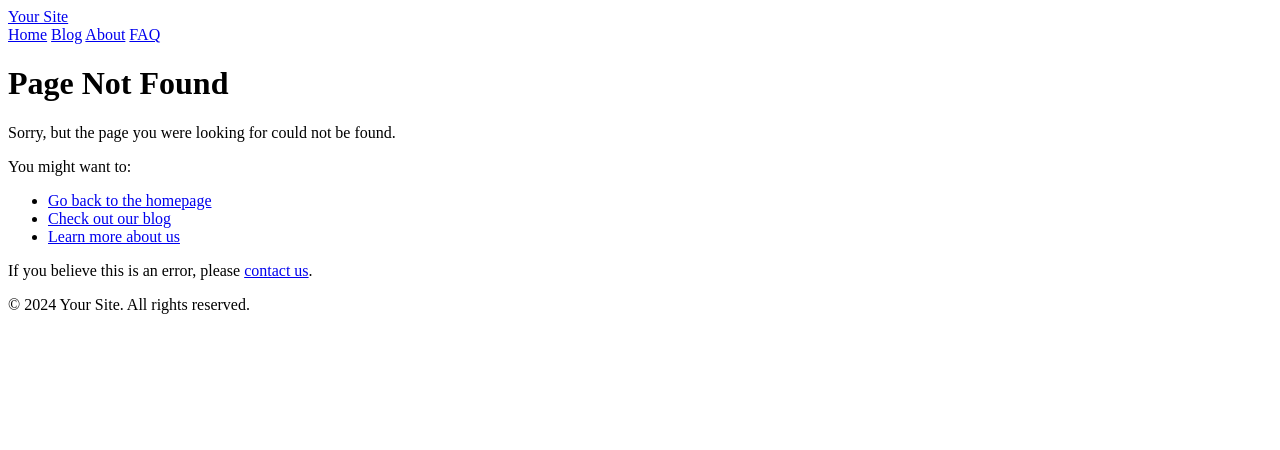
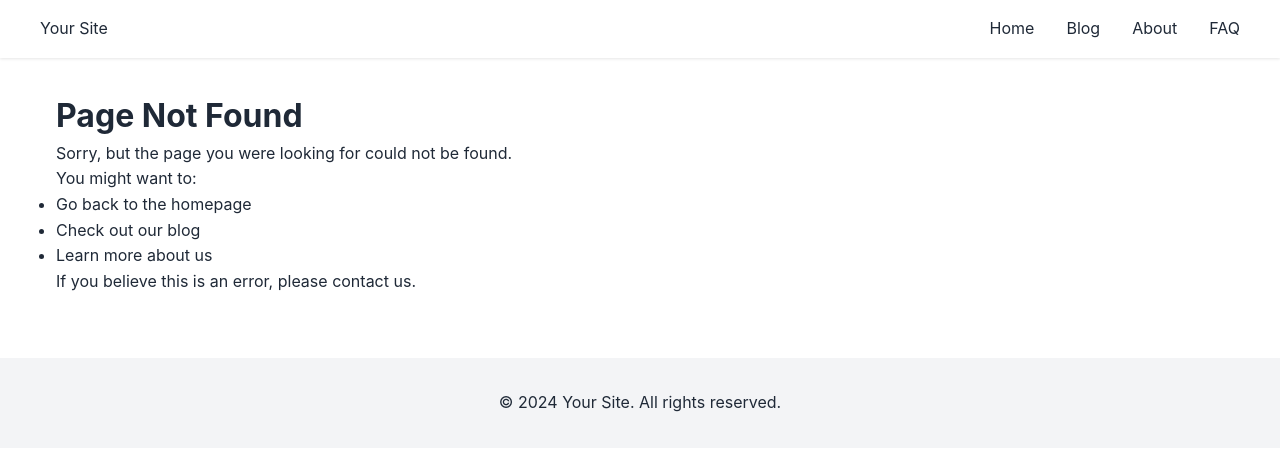
Before and after one commit to Demandflow/static-site, a website: page 404.html in a window 1280 px wide. Drawn offline with Linux system fonts and the light colour scheme; the site is published under a folder, as on GitHub Pages, so addresses that start at the root find nothing.

Commit message:
Update paths in main HTML files for GitHub Pages

```diff
--- a/404.html
+++ b/404.html
@@ -5,37 +5,36 @@
     <meta charset="UTF-8">
     <meta name="viewport" content="width=device-width, initial-scale=1.0">
     <title>Page Not Found</title>
-    <link rel="stylesheet" href="/css/style.css">
+    <link rel="stylesheet" href="./css/style.css">
 </head>
 
 <body>
     <header>
         <nav>
-            <a href="/" class="logo">Your Site</a>
+            <a href="./" class="logo">Your Site</a>
             <div class="nav-links">
-                <a href="/">Home</a>
-                <a href="/blog">Blog</a>
-                <a href="/about">About</a>
-                <a href="/faq">FAQ</a>
+                <a href="./">Home</a>
+                <a href="./blog">Blog</a>
+                <a href="./about">About</a>
+                <a href="./faq">FAQ</a>
             </div>
         </nav>
     </header>
     <main>
         <h1>Page Not Found</h1>
-<p>Sorry, but the page you were looking for could not be found.</p>
-<p>You might want to:</p>
-<ul>
-<li><a href="/">Go back to the homepage</a></li>
-<li><a href="/blog">Check out our blog</a></li>
-<li><a href="/about">Learn more about us</a></li>
-</ul>
-<p>If you believe this is an error, please <a href="/contact">contact us</a>. </p>
-
+        <p>Sorry, but the page you were looking for could not be found.</p>
+        <p>You might want to:</p>
+        <ul>
+            <li><a href="./">Go back to the homepage</a></li>
+            <li><a href="./blog">Check out our blog</a></li>
+            <li><a href="./about">Learn more about us</a></li>
+        </ul>
+        <p>If you believe this is an error, please <a href="./contact">contact us</a>.</p>
     </main>
     <footer>
         <p>&copy; 2024 Your Site. All rights reserved.</p>
     </footer>
-    <script src="/js/main.js"></script>
+    <script src="./js/main.js"></script>
 </body>
 
 </html>
```
Also changed, not shown: about.html (+7 -7 lines), faq.html (+13 -9 lines), index.html (+8 -8 lines).
